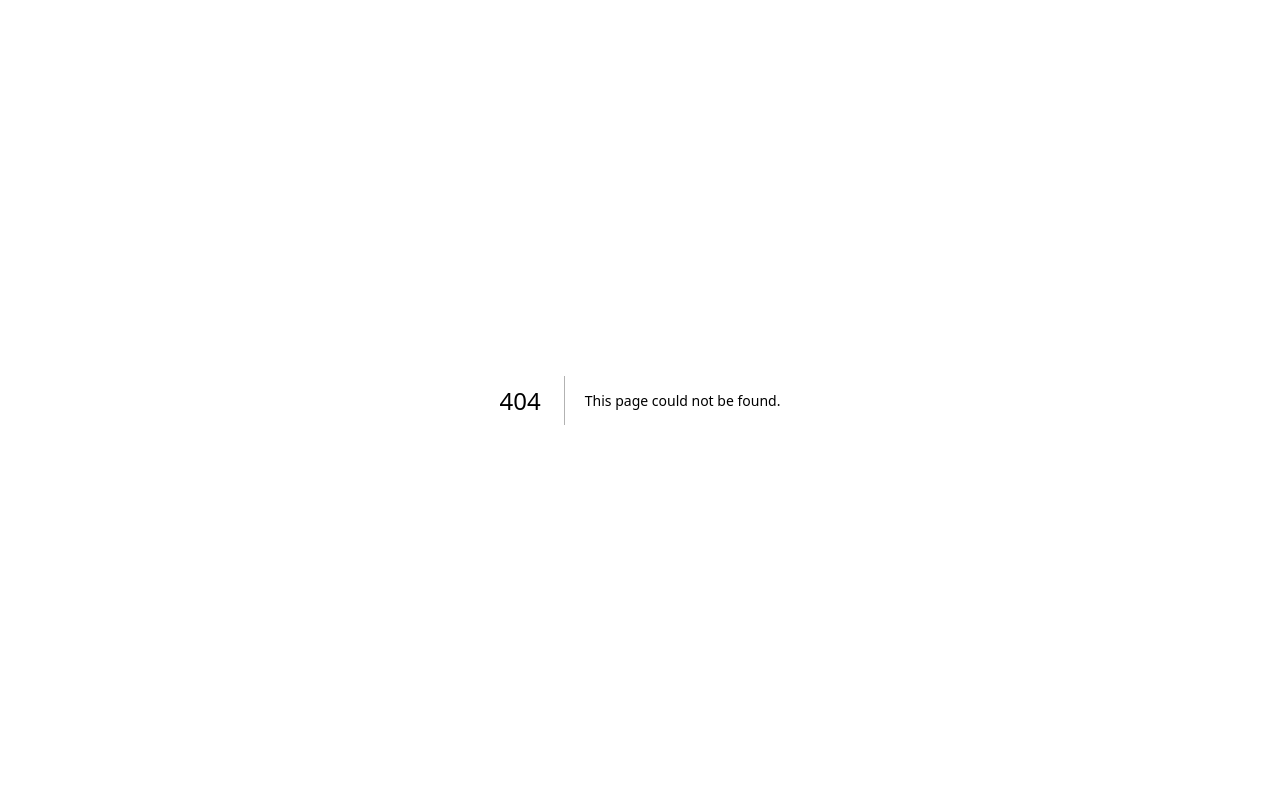
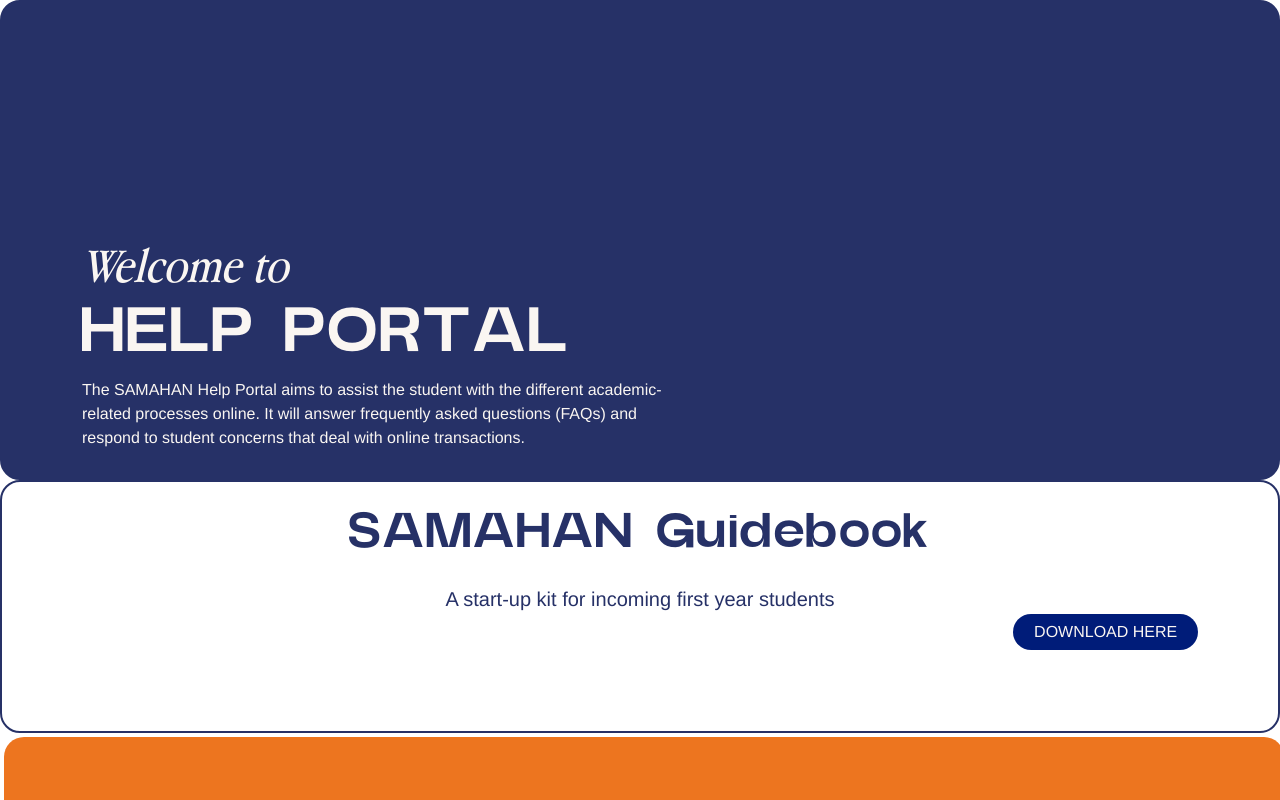
Before and after one commit to SAMAHAN-Systems-Development/samahan-at-the-get-go, a Next.js app: page /HelpPortal in a window 1280 px wide. Before the commit this address had no page. Shown: the top 800 px of the page. Built offline with nearby package versions, Linux system fonts and the light colour scheme.

Commit message:
feat: added all of the cards for the help portal section

```diff
--- /dev/null
+++ b/src/app/HelpPortal/page.tsx
@@ -0,0 +1,17 @@
+import React from 'react';
+
+import HelpPortalCard from '@/components/ui/HelpPortal/HelpPortalCard';
+import RelevantInformationAreaCard from '@/components/ui/HelpPortal/RelevantInformationAreaCard';
+import SamahanGuideBookCard from '@/components/ui/HelpPortal/SamahanGuideBookCard';
+
+const page = () => {
+  return (
+    <div>
+      <HelpPortalCard />
+      <SamahanGuideBookCard />
+      <RelevantInformationAreaCard />
+    </div>
+  );
+};
+
+export default page;
--- /dev/null
+++ b/src/components/ui/HelpPortal/HelpPortalCard.tsx
@@ -0,0 +1,26 @@
+import React from 'react';
+
+const HelpPortalCard = () => {
+  return (
+    <div className="h-[30rem] w-full bg-lightBlue border-solid border-card border-lightBlue rounded-section-card py-[3rem] px-[1.8rem] md:py-[3.8rem] md:px-[2.75rem] lg:px-20 lg:py-7 flex items-end">
+      <div className="text-white">
+        <h1>
+          <span className="font-appleGaramond italic block font-medium text-[1.5625rem] sm:text-[1.75rem] md:text-[2.1875rem] lg:text-[3.125rem]">
+            Welcome to
+          </span>
+          <span className="font-artega font-medium text-[1.9375rem] md:text-[2.4375rem] lg:text-[3.125rem]">
+            HELP PORTAL
+          </span>
+        </h1>
+        <p className="text-[0.625rem] md:text-[1rem] lg:text-[1rem] lg:max-w-[37.4375rem]">
+          The SAMAHAN Help Portal aims to assist the student with the different
+          academic-related processes online. It will answer frequently asked
+          questions (FAQs) and respond to student concerns that deal with online
+          transactions.
+        </p>
+      </div>
+    </div>
+  );
+};
+
+export default HelpPortalCard;
--- /dev/null
+++ b/src/components/ui/HelpPortal/RelevantInformationAreaCard.tsx
@@ -0,0 +1,13 @@
+import React from 'react';
+
+const RelevantInformationAreaCard = () => {
+  return (
+    <div className="h-[30rem] md:h-[28.5625rem] py-[2rem] px-[1.8rem] w-full lg:h-[35.125rem] bg-orange m-1 p-4 md:px-8 md:py-[3.75rem] lg:py-[2.38rem] lg:px-[5.87rem] flex flex-col-reverse justify-start rounded-section-card text-white">
+      <h2 className="font-artega text-[1.5625rem] md:text-[1.9375rem] lg:text-[2.4375rem] font-medium max-w[17.18456rem]">
+        Relevant Information Area
+      </h2>
+    </div>
+  );
+};
+
+export default RelevantInformationAreaCard;
--- /dev/null
+++ b/src/components/ui/HelpPortal/SamahanGuideBookCard.tsx
@@ -0,0 +1,21 @@
+import React from 'react';
+
+const SamahanGuideBookCard = () => {
+  return (
+    <div className="h-[30rem] md:h-[22rem] w-full border-solid border-card border-lightBlue rounded-section-card py-[2.44rem] px-7 md:py-[4.12rem] md:px-[2.56rem] lg:px-20 lg:py-7 lg:h-[15.8125rem] flex justify-end items-end md:items-start md:flex-col md:justify-start lg:items-start lg:flex-col lg:justify-start">
+      <div className="flex text-lightBlue w-full text-center md:text-right flex-col justify-center items-center">
+        <h1 className="font-artega md:h-[4.625rem] md:flex md:flex-wrap font-medium text-[1.5625rem] md:text-[1.9375rem] lg:text-[2.4375rem] md:text-right lg:text-right">
+          SAMAHAN Guidebook
+        </h1>
+        <p className="text-[0.8125rem] w-[14.875rem] sm:text-center md:w-[14.3125rem] md:text-[1rem] lg:text-[1.25rem] lg:w-full">
+          A start-up kit for incoming first year students
+        </p>
+        <button className="md:ml-auto uppercase text-[0.5625rem] lg:text-[1rem] py-[0.38rem] px-[1.3rem] text-white bg-blue rounded-[1.25rem]">
+          Download Here
+        </button>
+      </div>
+    </div>
+  );
+};
+
+export default SamahanGuideBookCard;
```
